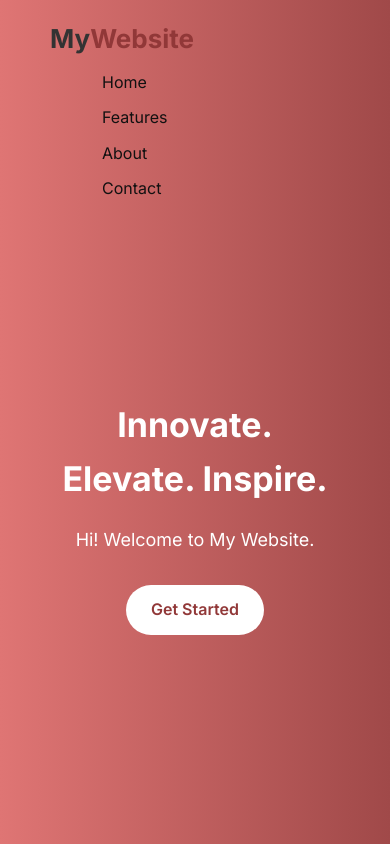
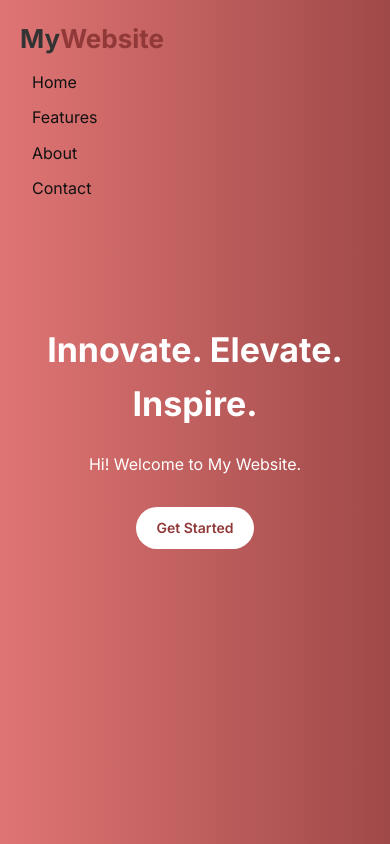
Before and after one commit to EshaPatle/Prodigy-InfoTech_Landing-Page-, a plain HTML site: page index.html in a window 390 px wide. Shown: the top 844 px of the page. Drawn offline with Linux system fonts and the light colour scheme.

Commit message:
Update style.css

```diff
--- a/style.css
+++ b/style.css
@@ -1,9 +1,14 @@
-/* Fonts & Base */
+/* Base Setup */
+* {
+  box-sizing: border-box;
+}
+
 body {
   margin: 0;
   font-family: 'Inter', sans-serif;
   line-height: 1.6;
   scroll-behavior: smooth;
+  overflow-x: hidden;
 }
 
 a {
@@ -16,7 +21,7 @@ h1, h2, h3 {
 }
 
 section {
-  padding: 80px 50px;
+  padding: 80px 20px;
   max-width: 1200px;
   margin: 0 auto;
 }
@@ -30,14 +35,13 @@ header {
   background-color: transparent;
   transition: 0.3s ease;
   z-index: 999;
-  box-shadow: none;
 }
 
 nav {
   display: flex;
   justify-content: space-between;
   align-items: center;
-  padding: 18px 50px;
+  padding: 18px 30px;
   max-width: 1200px;
   margin: auto;
 }
@@ -66,7 +70,7 @@ nav {
 }
 
 .nav-links a:hover {
-  background-color:#913838;
+  background-color: #913838;
   color: #fff;
   border-radius: 5px;
 }
@@ -77,9 +81,9 @@ nav {
   box-shadow: 0 2px 10px rgba(0, 0, 0, 0.08);
 }
 
-/* Home */
+/* Home Section */
 #home {
-  background: linear-gradient(135deg, #a04949, #df7574);
+  background: linear-gradient(to right, #df7574, #a04949);
   color: white;
   display: flex;
   align-items: center;
@@ -116,8 +120,9 @@ nav {
   background-color: #f2f2f2;
 }
 
-/* Features */
+/* Features Section */
 #features {
+  background-color: #c09797;
   text-align: center;
 }
 
@@ -142,10 +147,10 @@ nav {
   transform: translateY(-10px);
 }
 
-/* About & Contact */
+/* About & Contact Sections */
 #about, #contact {
   text-align: center;
-  background-color: #f6f6f6;
+  background-color: #c09797;
   border-radius: 12px;
   padding: 50px 30px;
   margin-top: 60px;
@@ -155,16 +160,19 @@ nav {
   color: #913838;
 }
 
-/* Responsive */
+/* Mobile Responsive */
 @media (max-width: 768px) {
   nav {
     flex-direction: column;
     align-items: flex-start;
+    padding: 18px 20px;
   }
 
   .nav-links {
     flex-direction: column;
     gap: 10px;
+    width: 100%;
+    padding-left: 0;
     margin-top: 10px;
   }
 
@@ -172,36 +180,25 @@ nav {
     font-size: 34px;
   }
 
+  .home-content p {
+    font-size: 16px;
+  }
+
+  .btn {
+    font-size: 14px;
+    padding: 10px 20px;
+  }
+
   .features-grid {
     flex-direction: column;
     align-items: center;
   }
-}
 
-#home {
-  background: linear-gradient(to right, #df7574, #a04949);
-  color: white;
-}
+  .feature-card {
+    width: 90%;
+  }
 
-#features {
-  background-color: #c09797;
-}
-
-#about {
-  background-color: #c09797;
-}
-
-#contact {
-  background-color: #c09797;
-}
-
-/* Responsive */
-@media (max-width: 768px) {
-  nav {
-    flex-direction: column;
-  }
-  .nav-links {
-    flex-direction: column;
-    gap: 10px;
+  section {
+    padding: 60px 20px;
   }
 }
```
